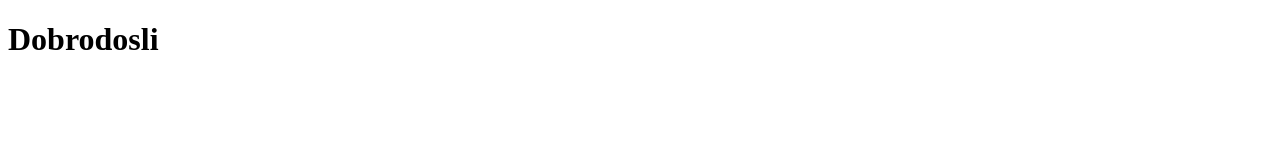
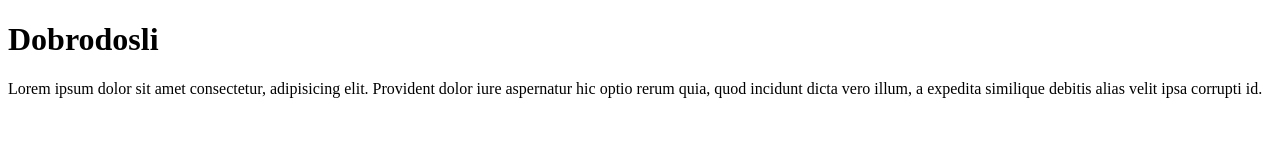
Before and after one commit to TijanaDrag/git-vezba, a plain HTML site: page index.html in a window 1280 px wide. Drawn offline with Linux system fonts and the light colour scheme.

Commit message:
zavrsena main sekcija

```diff
--- a/index.html
+++ b/index.html
@@ -1,15 +1,22 @@
 <!DOCTYPE html>
 <html lang="en">
+
 <head>
     <meta charset="UTF-8">
     <meta http-equiv="X-UA-Compatible" content="IE=edge">
     <meta name="viewport" content="width=device-width, initial-scale=1.0">
     <title>Git vezba</title>
 </head>
+
 <body>
     <header>
         <h1>Dobrodosli</h1>
     </header>
+    <main>
+        <p> Lorem ipsum dolor sit amet consectetur, adipisicing elit. Provident dolor iure aspernatur hic optio rerum
+            quia, quod incidunt dicta vero illum, a expedita similique debitis alias velit ipsa corrupti id.</p>
+    </main>
 
 </body>
+
 </html>
```
